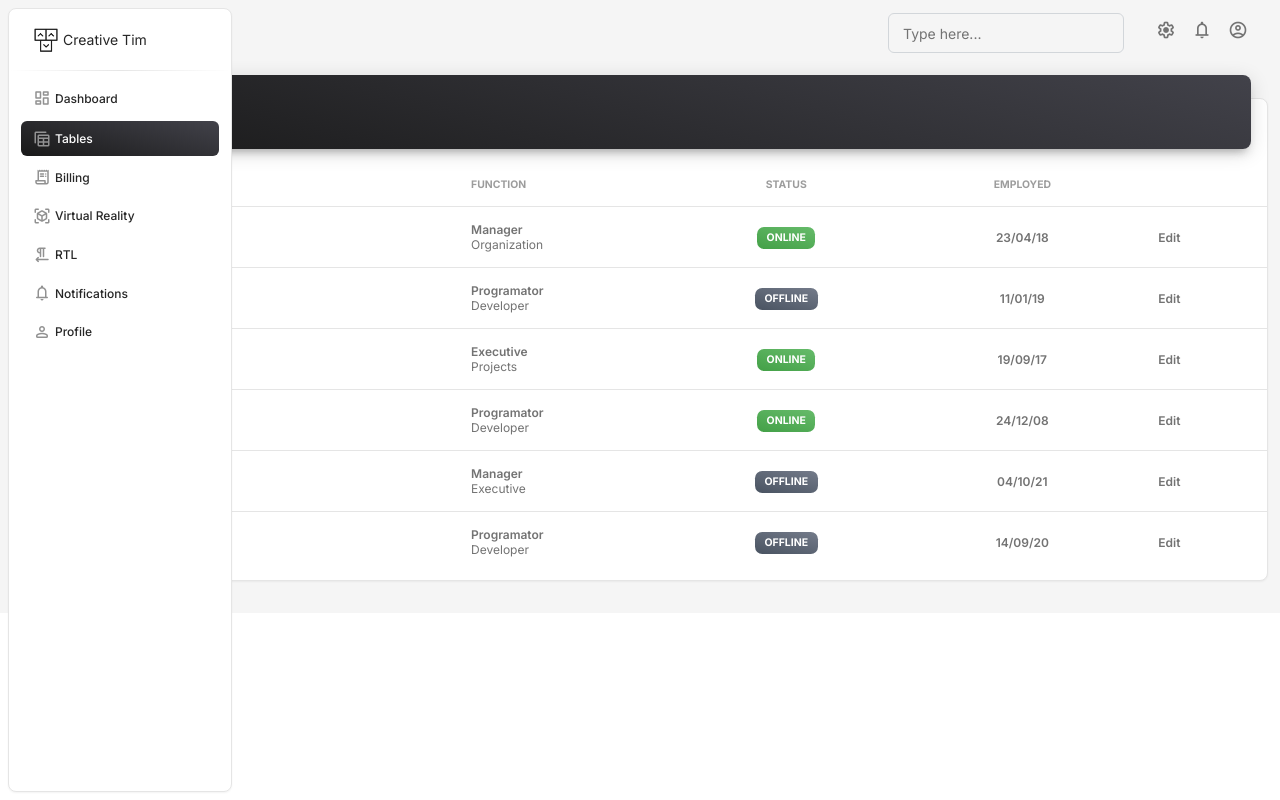
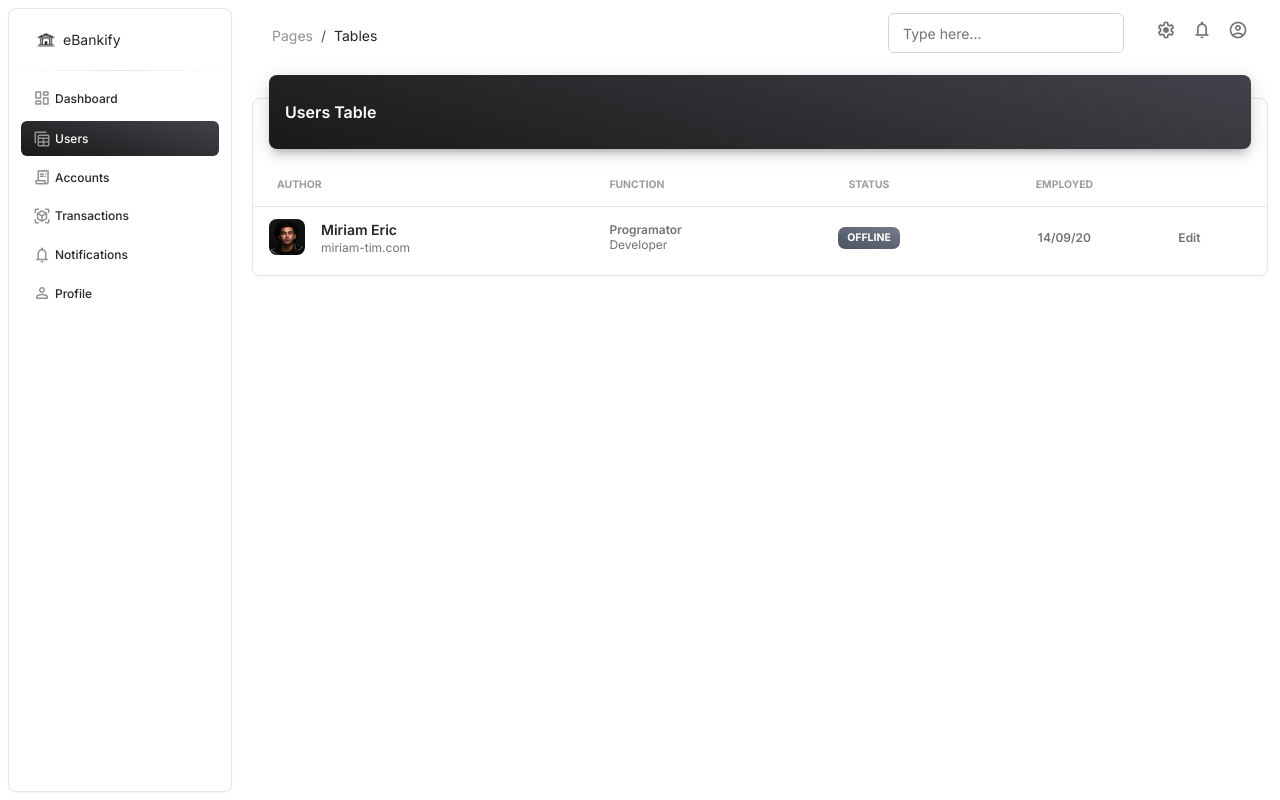
Before and after one commit to latifaChakir/ebankify-frontend, an Angular app: page /users in a window 1280 px wide. Built offline with nearby package versions, Linux system fonts and the light colour scheme; sample sign-in values are in the browser's storage.

Commit message:
add users pages

```diff
--- a/src/app/admin/user-management/user-management.component.html
+++ b/src/app/admin/user-management/user-management.component.html
@@ -1,6 +1,6 @@
-<div class="g-sidenav-show  bg-gray-100">
 <app-side></app-side>
-<main class="main-content position-relative max-height-vh-100 h-100 border-radius-lg ">
+<main class="main-content position-relative max-height-vh-100 h-100
+ border-radius-lg " style="margin-left:240px ">
   <app-nav></app-nav>
   <div class="container-fluid py-2">
     <div class="row">
@@ -8,7 +8,7 @@
         <div class="card my-4">
           <div class="card-header p-0 position-relative mt-n4 mx-3 z-index-2">
             <div class="bg-gradient-dark shadow-dark border-radius-lg pt-4 pb-3">
-              <h6 class="text-white text-capitalize ps-3">Authors table</h6>
+              <h6 class="text-white text-capitalize ps-3">Users table</h6>
             </div>
           </div>
           <div class="card-body px-0 pb-2">
@@ -24,143 +24,6 @@
                 </tr>
                 </thead>
                 <tbody>
-                <tr>
-                  <td>
-                    <div class="d-flex px-2 py-1">
-                      <div>
-                        <img src="../assets/img/team-2.jpg" class="avatar avatar-sm me-3 border-radius-lg" alt="user1">
-                      </div>
-
-                    </div>
-                  </td>
-                  <td>
-                    <p class="text-xs font-weight-bold mb-0">Manager</p>
-                    <p class="text-xs text-secondary mb-0">Organization</p>
-                  </td>
-                  <td class="align-middle text-center text-sm">
-                    <span class="badge badge-sm bg-gradient-success">Online</span>
-                  </td>
-                  <td class="align-middle text-center">
-                    <span class="text-secondary text-xs font-weight-bold">23/04/18</span>
-                  </td>
-                  <td class="align-middle">
-                    <a href="javascript:;" class="text-secondary font-weight-bold text-xs" data-toggle="tooltip" data-original-title="Edit user">
-                      Edit
-                    </a>
-                  </td>
-                </tr>
-                <tr>
-                  <td>
-                    <div class="d-flex px-2 py-1">
-                      <div>
-                        <img src="../assets/img/team-3.jpg" class="avatar avatar-sm me-3 border-radius-lg" alt="user2">
-                      </div>
-                      <div class="d-flex flex-column justify-content-center">
-                        <h6 class="mb-0 text-sm">Alexa Liras</h6>
-                        <p class="text-xs text-secondary mb-0">alexa-tim.com</p>
-                      </div>
-                    </div>
-                  </td>
-                  <td>
-                    <p class="text-xs font-weight-bold mb-0">Programator</p>
-                    <p class="text-xs text-secondary mb-0">Developer</p>
-                  </td>
-                  <td class="align-middle text-center text-sm">
-                    <span class="badge badge-sm bg-gradient-secondary">Offline</span>
-                  </td>
-                  <td class="align-middle text-center">
-                    <span class="text-secondary text-xs font-weight-bold">11/01/19</span>
-                  </td>
-                  <td class="align-middle">
-                    <a href="javascript:;" class="text-secondary font-weight-bold text-xs" data-toggle="tooltip" data-original-title="Edit user">
-                      Edit
-                    </a>
-                  </td>
-                </tr>
-                <tr>
-                  <td>
-                    <div class="d-flex px-2 py-1">
-                      <div>
-                        <img src="../assets/img/team-4.jpg" class="avatar avatar-sm me-3 border-radius-lg" alt="user3">
-                      </div>
-                      <div class="d-flex flex-column justify-content-center">
-                        <h6 class="mb-0 text-sm">Laurent Perrier</h6>
-                        <p class="text-xs text-secondary mb-0">laurent-tim.com</p>
-                      </div>
-                    </div>
-                  </td>
-                  <td>
-                    <p class="text-xs font-weight-bold mb-0">Executive</p>
-                    <p class="text-xs text-secondary mb-0">Projects</p>
-                  </td>
-                  <td class="align-middle text-center text-sm">
-                    <span class="badge badge-sm bg-gradient-success">Online</span>
-                  </td>
-                  <td class="align-middle text-center">
-                    <span class="text-secondary text-xs font-weight-bold">19/09/17</span>
-                  </td>
-                  <td class="align-middle">
-                    <a href="javascript:;" class="text-secondary font-weight-bold text-xs" data-toggle="tooltip" data-original-title="Edit user">
-                      Edit
-                    </a>
-                  </td>
-                </tr>
-                <tr>
-                  <td>
-                    <div class="d-flex px-2 py-1">
-                      <div>
-                        <img src="../assets/img/team-3.jpg" class="avatar avatar-sm me-3 border-radius-lg" alt="user4">
-                      </div>
-                      <div class="d-flex flex-column justify-content-center">
-                        <h6 class="mb-0 text-sm">Michael Levi</h6>
-                        <p class="text-xs text-secondary mb-0">michael-tim.com</p>
-                      </div>
-                    </div>
-                  </td>
-                  <td>
-                    <p class="text-xs font-weight-bold mb-0">Programator</p>
-                    <p class="text-xs text-secondary mb-0">Developer</p>
-                  </td>
-                  <td class="align-middle text-center text-sm">
-                    <span class="badge badge-sm bg-gradient-success">Online</span>
-                  </td>
-                  <td class="align-middle text-center">
-                    <span class="text-secondary text-xs font-weight-bold">24/12/08</span>
-                  </td>
-                  <td class="align-middle">
-                    <a href="javascript:;" class="text-secondary font-weight-bold text-xs" data-toggle="tooltip" data-original-title="Edit user">
-                      Edit
-                    </a>
-                  </td>
-                </tr>
-                <tr>
-                  <td>
-                    <div class="d-flex px-2 py-1">
-                      <div>
-                        <img src="../assets/img/team-2.jpg" class="avatar avatar-sm me-3 border-radius-lg" alt="user5">
-                      </div>
-                      <div class="d-flex flex-column justify-content-center">
-                        <h6 class="mb-0 text-sm">Richard Gran</h6>
-                        <p class="text-xs text-secondary mb-0">richard-tim.com</p>
-                      </div>
-                    </div>
-                  </td>
-                  <td>
-                    <p class="text-xs font-weight-bold mb-0">Manager</p>
-                    <p class="text-xs text-secondary mb-0">Executive</p>
-                  </td>
-                  <td class="align-middle text-center text-sm">
-                    <span class="badge badge-sm bg-gradient-secondary">Offline</span>
-                  </td>
-                  <td class="align-middle text-center">
-                    <span class="text-secondary text-xs font-weight-bold">04/10/21</span>
-                  </td>
-                  <td class="align-middle">
-                    <a href="javascript:;" class="text-secondary font-weight-bold text-xs" data-toggle="tooltip" data-original-title="Edit user">
-                      Edit
-                    </a>
-                  </td>
-                </tr>
                 <tr>
                   <td>
                     <div class="d-flex px-2 py-1">
@@ -198,4 +61,3 @@
     </div>
   </div>
 </main>
-</div>
--- a/src/app/layouts/side/side.component.html
+++ b/src/app/layouts/side/side.component.html
@@ -2,8 +2,8 @@
   <div class="sidenav-header">
     <i class="fas fa-times p-3 cursor-pointer text-dark opacity-5 position-absolute end-0 top-0 d-none d-xl-none" aria-hidden="true" id="iconSidenav"></i>
     <a class="navbar-brand px-4 py-3 m-0" href=" https://demos.creative-tim.com/material-dashboard/pages/dashboard " target="_blank">
-      <img src="../../../assets/img/logo-ct-dark.png" class="navbar-brand-img" width="26" height="26" alt="main_logo">
-      <span class="ms-1 text-sm text-dark">Creative Tim</span>
+      <img src="../../../assets/img/logo.jpg" class="navbar-brand-img" width="26" height="26" alt="main_logo">
+      <span class="ms-1 text-sm text-dark">eBankify</span>
     </a>
   </div>
   <hr class="horizontal dark mt-0 mb-2">
@@ -18,25 +18,19 @@
       <li class="nav-item">
         <a class="nav-link active bg-gradient-dark text-white" href="../pages/tables.html">
           <i class="material-symbols-rounded opacity-5">table_view</i>
-          <span class="nav-link-text ms-1">Tables</span>
+          <span class="nav-link-text ms-1">Users</span>
         </a>
       </li>
       <li class="nav-item">
         <a class="nav-link text-dark" href="../pages/billing.html">
           <i class="material-symbols-rounded opacity-5">receipt_long</i>
-          <span class="nav-link-text ms-1">Billing</span>
+          <span class="nav-link-text ms-1">Accounts</span>
         </a>
       </li>
       <li class="nav-item">
         <a class="nav-link text-dark" href="../pages/virtual-reality.html">
           <i class="material-symbols-rounded opacity-5">view_in_ar</i>
-          <span class="nav-link-text ms-1">Virtual Reality</span>
-        </a>
-      </li>
-      <li class="nav-item">
-        <a class="nav-link text-dark" href="../pages/rtl.html">
-          <i class="material-symbols-rounded opacity-5">format_textdirection_r_to_l</i>
-          <span class="nav-link-text ms-1">RTL</span>
+          <span class="nav-link-text ms-1">Transactions</span>
         </a>
       </li>
       <li class="nav-item">
--- a/src/index.html
+++ b/src/index.html
@@ -5,10 +5,10 @@
   <title>Mon Application</title>
   <base href="/">
   <meta name="viewport" content="width=device-width, initial-scale=1">
-  <link rel="icon" type="image/x-icon" href="assets/img/favicon.png"> <!-- Modifiez le chemin si nécessaire -->
+  <link rel="icon" type="image/x-icon" href="assets/img/logo.jpg"> <!-- Modifiez le chemin si nécessaire -->
 
   <!-- Ajoutez les autres liens CSS -->
-  <link rel="apple-touch-icon" sizes="76x76" href="assets/img/apple-icon.png">
+  <link rel="apple-touch-icon" sizes="76x76" href="assets/img/logo.jpg">
   <link rel="stylesheet" type="text/css" href="https://fonts.googleapis.com/css?family=Inter:300,400,500,600,700,900" />
   <link href="assets/css/nucleo-icons.css" rel="stylesheet" />
   <link href="assets/css/nucleo-svg.css" rel="stylesheet" />
```
Also changed, not shown: src/assets/img/logo.jpg (added).
